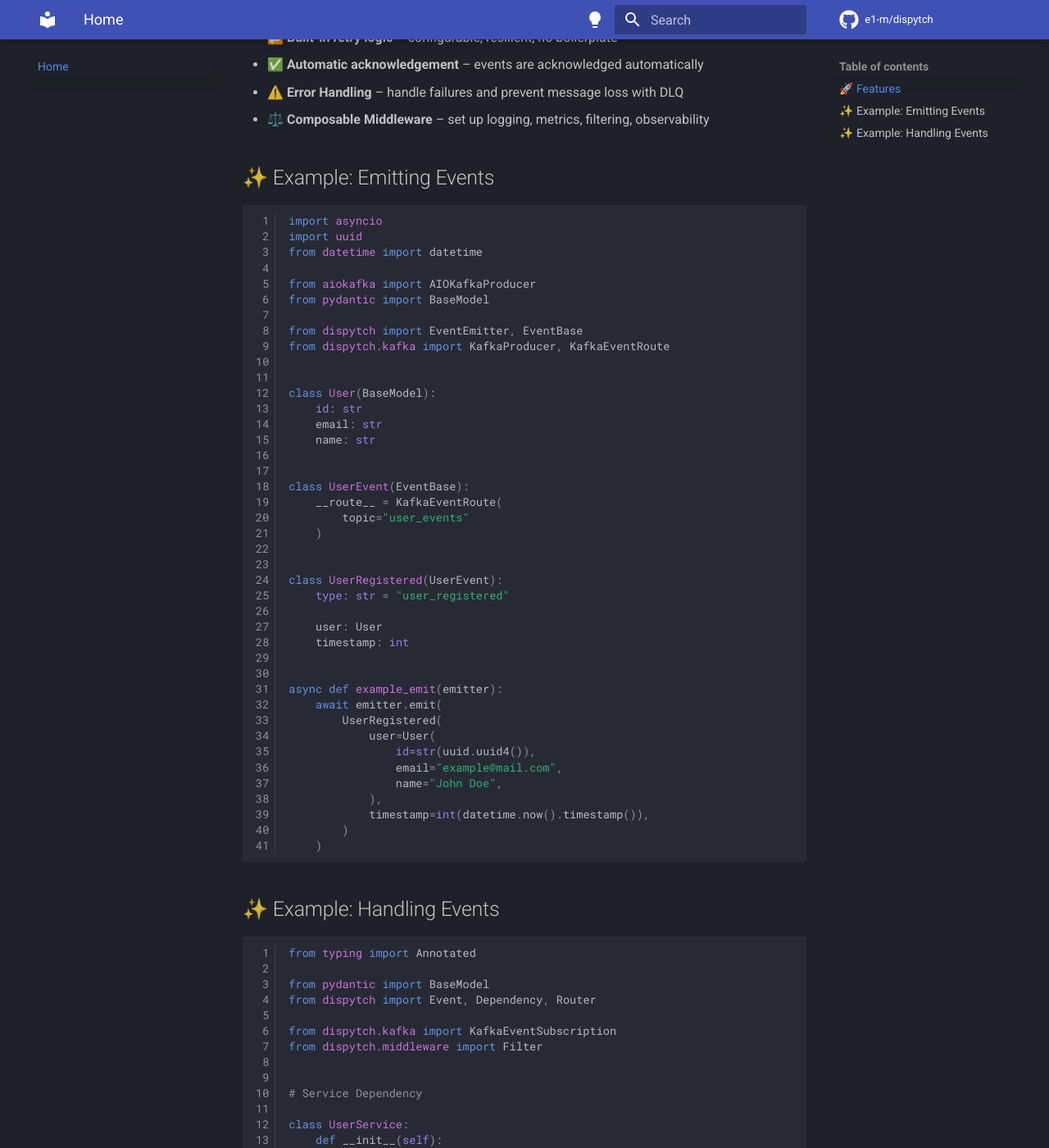
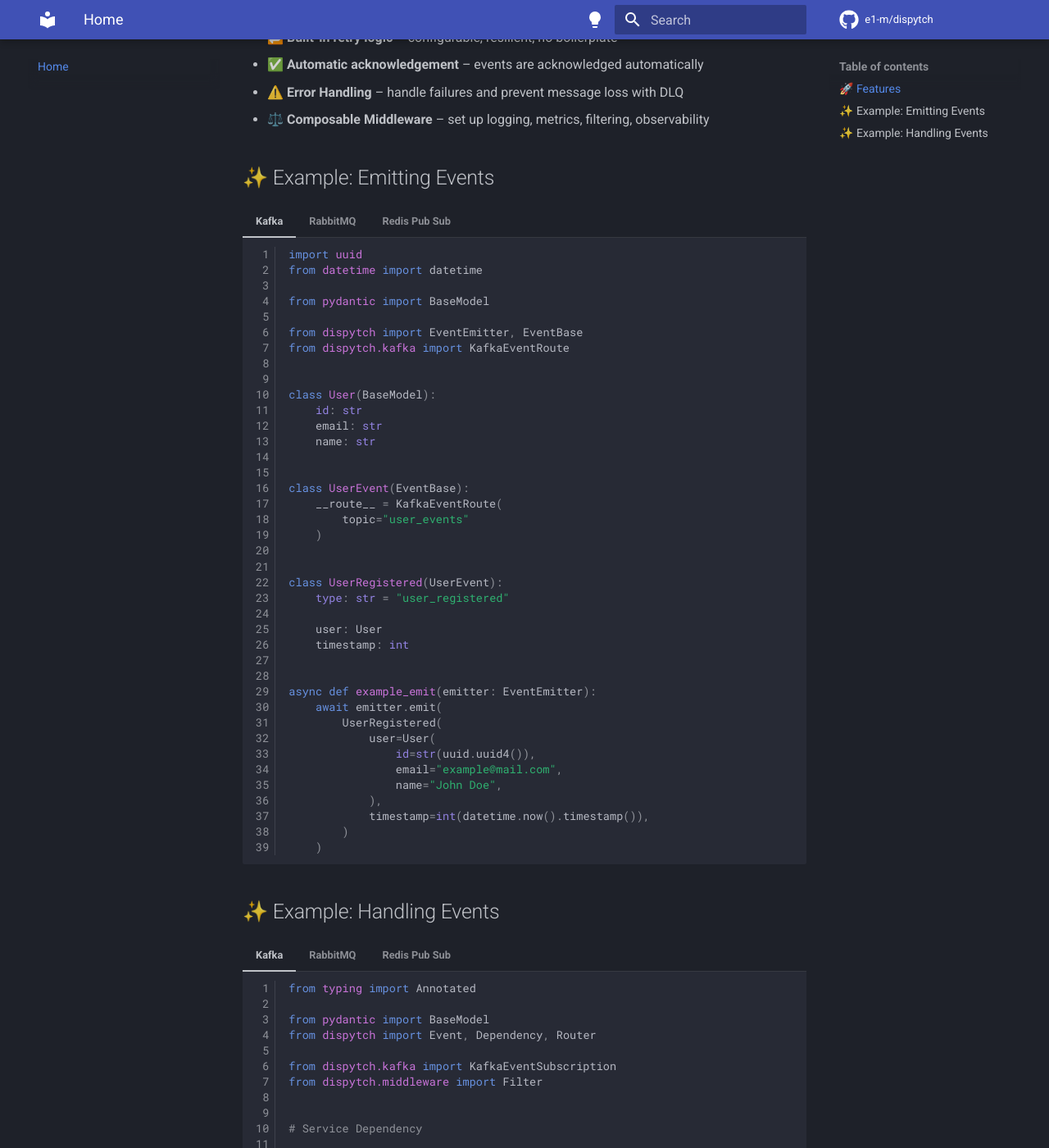
Before and after one commit to e1-m/dispytch, an MkDocs documentation site: the page built from docs/docs/index.md, in a window 1280 px wide and 1400 px high, scrolled down 789 px. Shown: the whole window at 82% size. Built offline with MkDocs 1.6.1 and Material for MkDocs 9.7.7, drawn with Linux system fonts in a browser that asks for light colours; comment, search, counter and statistics services are not loaded; the version menu is left out; some of the changed lines change nothing that is shown.

Commit message:
:memo: docs: update index documentation

````diff
--- a/docs/docs/index.md
+++ b/docs/docs/index.md
@@ -19,16 +19,16 @@
 
 ## ✨ Example: Emitting Events
 
+//// tab | Kafka
+
 ```python
-import asyncio
 import uuid
 from datetime import datetime
 
-from aiokafka import AIOKafkaProducer
 from pydantic import BaseModel
 
 from dispytch import EventEmitter, EventBase
-from dispytch.kafka import KafkaProducer, KafkaEventRoute
+from dispytch.kafka import KafkaEventRoute
 
 
 class User(BaseModel):
@@ -50,7 +50,7 @@ class UserRegistered(UserEvent):
     timestamp: int
 
 
-async def example_emit(emitter):
+async def example_emit(emitter: EventEmitter):
     await emitter.emit(
         UserRegistered(
             user=User(
@@ -63,7 +63,88 @@ async def example_emit(emitter):
     )
 ```
 
+////
+
+//// tab | RabbitMQ
+
+```python
+import uuid
+from datetime import datetime
+
+from pydantic import BaseModel
+
+from dispytch import EventEmitter, EventBase
+from dispytch.rabbitmq import RabbitMQEventRoute
+
+
+class User(BaseModel):
+    id: str
+    email: str
+    name: str
+
+
+class UserRegistered(EventBase):
+    __route__ = RabbitMQEventRoute(
+        exchange="user.events",
+        routing_key="user.registered"
+    )
+
+    user: User
+    timestamp: int
+
+
+async def example_emit(emitter: EventEmitter):
+    await emitter.emit(
+        UserRegistered(
+            user=User(
+                id=str(uuid.uuid4()),
+                email="example@mail.com",
+                name="John Doe",
+            ),
+            timestamp=int(datetime.now().timestamp()),
+        )
+    )
+```
+
+////
+
+//// tab | Redis Pub Sub
+
+```python
+import uuid
+from datetime import datetime
+
+from pydantic import BaseModel
+
+from dispytch import EventEmitter, EventBase
+from dispytch.redis import RedisEventRoute
+
+
+class UserNotification(EventBase):
+    __route__ = RedisEventRoute(
+        channel="user.{user_id}.notification",
+    )
+
+    user_id: int
+    message: str
+    timestamp: int
+
+
+async def example_emit(emitter: EventEmitter, user_id: int):
+    await emitter.emit(
+        UserNotification(
+            user_id=user_id,
+            message="Hello from Dispytch example",
+            timestamp=int(datetime.now().timestamp()),
+        )
+    )
+```
+
+////
+
 ## ✨ Example: Handling Events
+
+//// tab | Kafka
 
 ```python
 from typing import Annotated
@@ -125,3 +206,100 @@ async def handle_user_registered(
     await user_service.do_smth_with_the_user(user)
 
 ```
+
+////
+
+//// tab | RabbitMQ
+
+```python
+from typing import Annotated
+
+from pydantic import BaseModel
+from dispytch import Event, Dependency, Router
+
+from dispytch.rabbitmq import RabbitMQEventSubscription
+
+
+# Service Dependency
+
+class UserService:
+    def __init__(self):
+        self.users = []
+
+    async def do_smth_with_the_user(self, user):
+        print("Doing something with user", user)
+        self.users.append(user)
+
+
+def get_user_service():
+    return UserService()
+
+
+# Event Schemas
+
+class User(BaseModel):
+    id: str
+    email: str
+    name: str
+
+
+class UserCreatedEvent(BaseModel):
+    type: str
+    user: User
+    timestamp: int
+
+
+# Event handler
+
+user_events = Router()
+
+
+@user_events.handler(RabbitMQEventSubscription(routing_key="user.registered"))
+async def handle_user_registered(
+        event: Event[UserCreatedEvent],
+        user_service: Annotated[UserService, Dependency(get_user_service)]
+):
+    user = event.user
+    timestamp = event.timestamp
+
+    print(f"[User Registered] {user.id} - {user.email} at {timestamp}")
+
+    await user_service.do_smth_with_the_user(user)
+
+```
+
+////
+
+//// tab | Redis Pub Sub
+
+```python
+from typing import Annotated
+
+from pydantic import BaseModel
+from dispytch import Event, Dependency, Router, SubscriptionParam
+
+from dispytch.redis import RedisEventSubscription
+
+
+# Event Schemas
+
+class UserNotification(BaseModel):
+    message: str
+    timestamp: int
+
+
+# Event handler
+
+user_events = Router()
+
+
+@user_events.handler(RedisEventSubscription(channel="user.{user_id}.notification"))
+async def handle_user_notification(
+        event: Event[UserNotification],
+        user_id: Annotated[int, SubscriptionParam()]
+):
+    print(f"[User Notification] From: {user_id} - {event.message} at {event.timestamp}")
+
+```
+
+////
````
